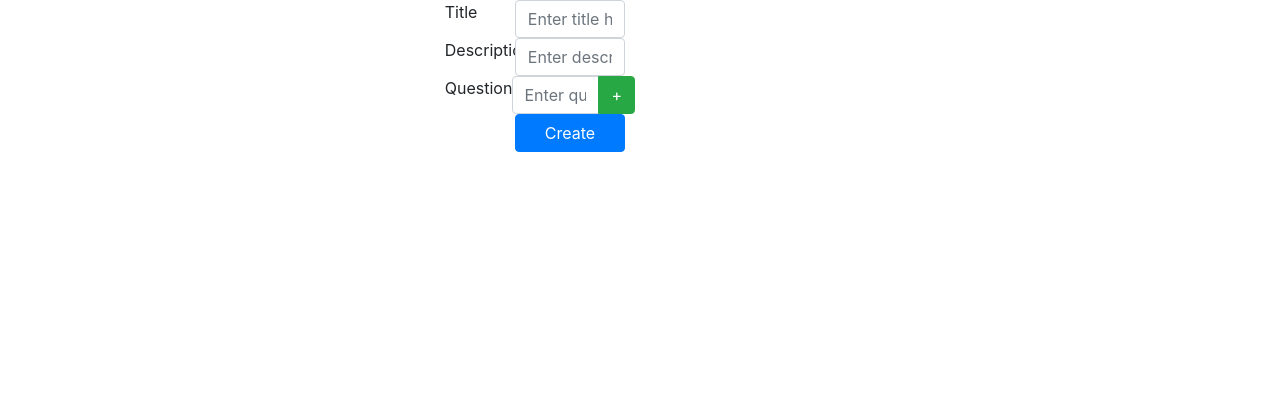
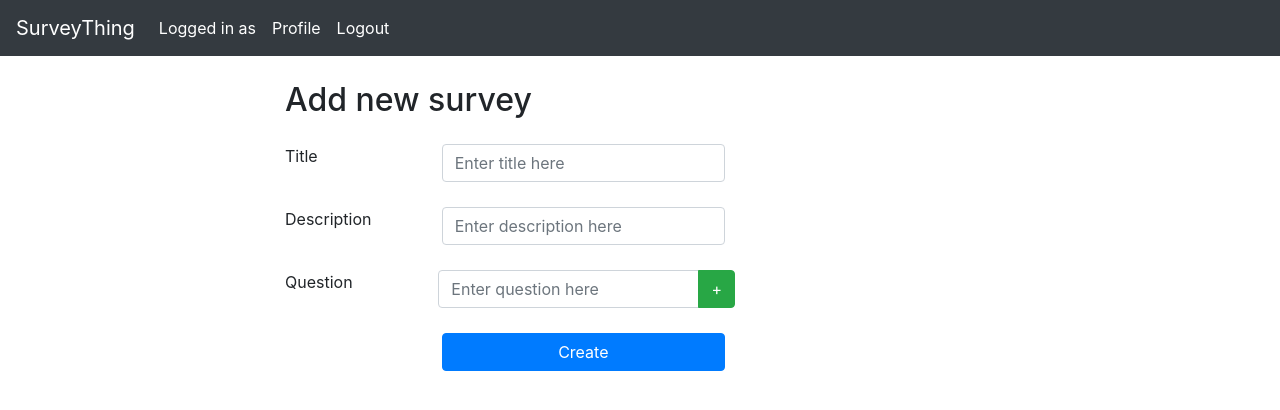
Before and after one commit to SHeija/surveyThing, a Django app: page /surveys/add/ in a window 1280 px wide. Shown: the top 410 px of the page. Run offline with Django 3.2, Linux system fonts and the light colour scheme; some libraries are stand-ins or nearby versions.

Commit message:
Interface looks decent now

```diff
--- a/templates/base.html
+++ b/templates/base.html
@@ -3,15 +3,48 @@
 <head>
   <meta charset="utf-8">
   <title>{% block title %}SurveyThing{% endblock %}</title>
+  <!--Bootstrap-->
   <link rel="stylesheet" href="https://stackpath.bootstrapcdn.com/bootstrap/4.1.3/css/bootstrap.min.css" integrity="sha384-MCw98/SFnGE8fJT3GXwEOngsV7Zt27NXFoaoApmYm81iuXoPkFOJwJ8ERdknLPMO" crossorigin="anonymous">
-  <script src="https://stackpath.bootstrapcdn.com/bootstrap/4.1.3/js/bootstrap.min.js" integrity="sha384-ChfqqxuZUCnJSK3+MXmPNIyE6ZbWh2IMqE241rYiqJxyMiZ6OW/JmZQ5stwEULTy" crossorigin="anonymous"></script>
+  <!--Spacer css-->
+  <style type="text/css">
+    .spacer{
+        margin-top:25px;
+    }
+  </style>
 </head>
 <body>
+  <nav class="navbar navbar-expand-lg navbar-dark bg-dark">
+    <a class="navbar-brand" href="#">SurveyThing</a>
+    <button class="navbar-toggler" type="button" data-toggle="collapse" data-target="#navbarSupportedContent" aria-controls="navbarSupportedContent" aria-expanded="false" aria-label="Toggle navigation">
+        <span class="navbar-toggler-icon"></span>
+    </button>
+    <div class="collapse navbar-collapse" id="navbarSupportedContent">
+        <ul class="navbar-nav mr-auto">
+            <li class="nav-item active">
+                <span class="nav-link">Logged in as {{ user.username }}</span> <span class="sr-only">(current)</span>
+            </li>
+            <li class="nav-item active">
+                <a class="nav-link" href="/accounts/profile">Profile <span class="sr-only">(current)</span></a>
+            </li>
+            <li class="nav-item active">
+                <a class="nav-link" href="{% url 'logout' %}">Logout <span class="sr-only">(current)</span></a>
+
+
+            </li>
+        </ul>
+    </div>
+  </nav>
   <main>
       <div class="container">
-          <div class="row justify-content-center">
+          <div class="row spacer"></div>
+          <div class="row offset-2">
+        <div class="col-12">
     {% block content %}
     {% endblock %}
+
+  </div>
+</div>
+</div>
   </main>
 </body>
  <!-- Optional JavaScript -->
--- a/templates/surveys/addNew.html
+++ b/templates/surveys/addNew.html
@@ -4,7 +4,7 @@
 
 {% block content %}
 
-
+<h2>Add new survey</h2>
 <form class="form-horizontal" method="POST" action="">
     {% csrf_token %}
 <div class="row spacer">
```
